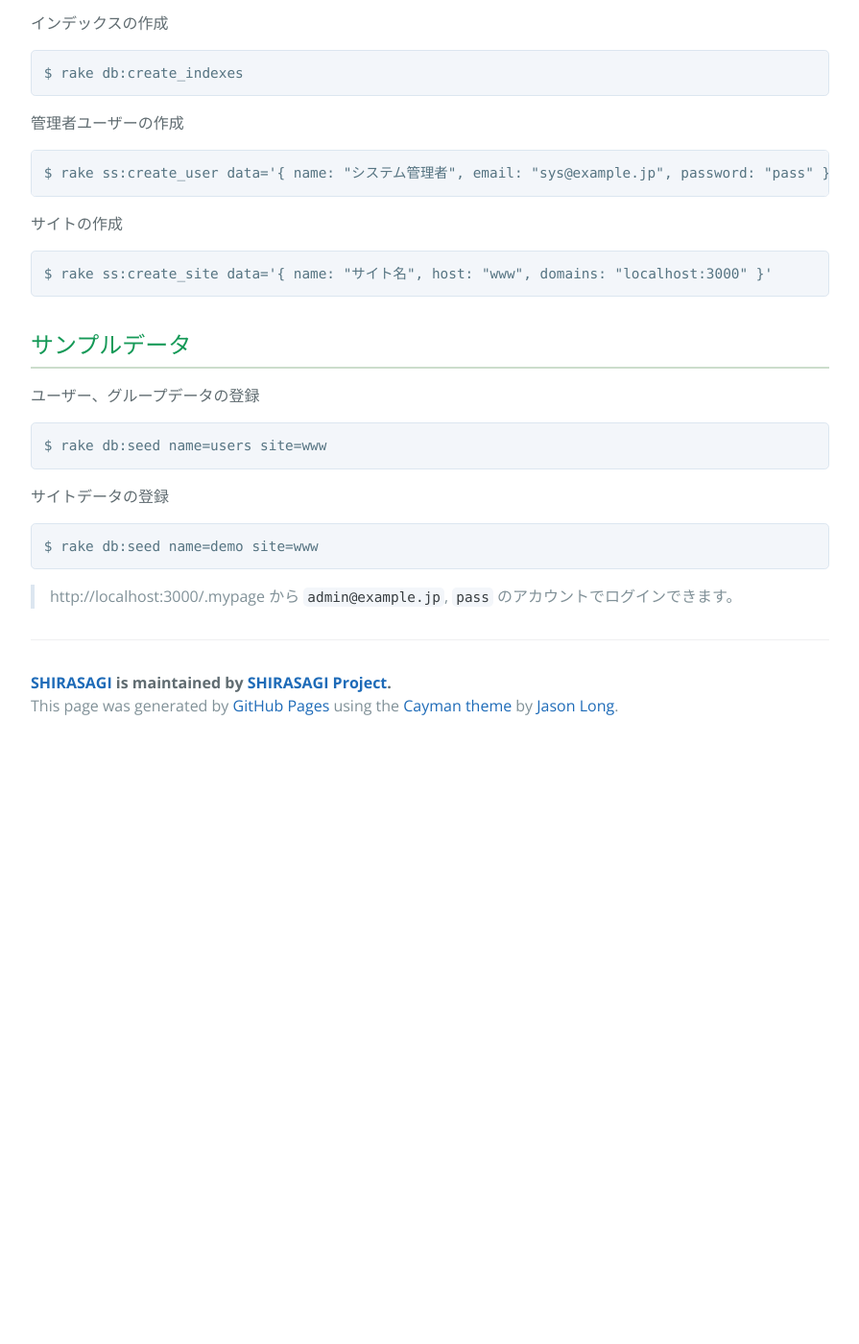
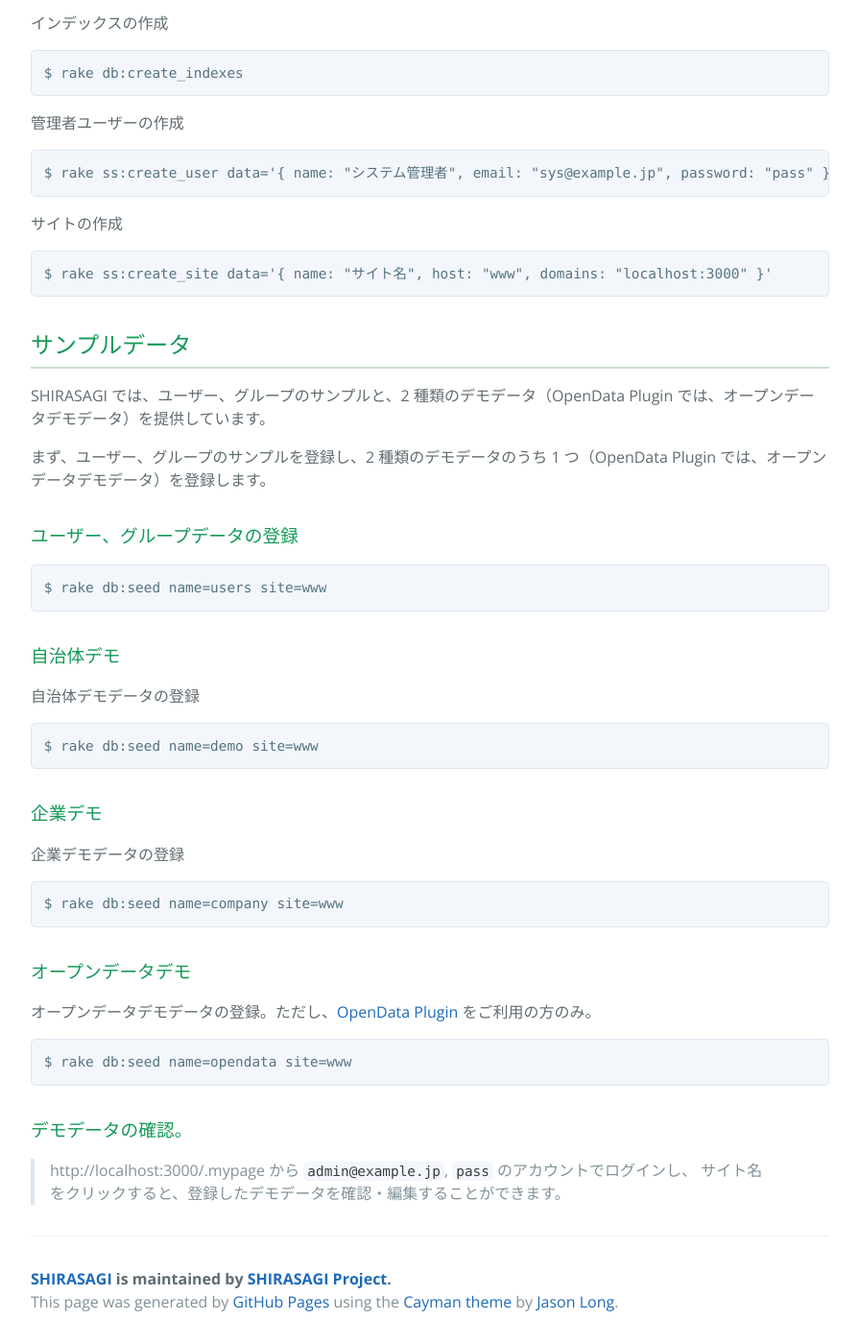
Before and after one commit to shirasagi/shirasagi.github.io, a Jekyll site: the page built from installation/manual.md, in a window 1280 px wide and 1400 px high, scrolled down 2882 px. Shown: the whole window at 96% size, without its empty margins (192-1087 px from the left). Built offline with Jekyll 4.4.1, drawn with Linux system fonts in a browser that asks for light colours; nearby versions of some CDN libraries; Markdown is read by kramdown in place of the engine named in the settings; before the commit the page ends 3661 px from its top, so only the background shows below that.

Commit message:
add how to register company demo data and opendata demo data add fuseki installation

````diff
--- a/installation/manual.md
+++ b/installation/manual.md
@@ -143,16 +143,41 @@
 
 ## サンプルデータ
 
-ユーザー、グループデータの登録
+SHIRASAGI では、ユーザー、グループのサンプルと、2 種類のデモデータ（OpenData Plugin では、オープンデータデモデータ）を提供しています。
+
+まず、ユーザー、グループのサンプルを登録し、2 種類のデモデータのうち 1 つ（OpenData Plugin では、オープンデータデモデータ）を登録します。
+
+### ユーザー、グループデータの登録
 
 ```
 $ rake db:seed name=users site=www
 ```
 
-サイトデータの登録
+### 自治体デモ
+
+自治体デモデータの登録
 
 ```
 $ rake db:seed name=demo site=www
 ```
 
-> http://localhost:3000/.mypage から `admin@example.jp`, `pass` のアカウントでログインできます。
+### 企業デモ
+
+企業デモデータの登録
+
+```
+$ rake db:seed name=company site=www
+```
+
+### オープンデータデモ
+
+オープンデータデモデータの登録。ただし、[OpenData Plugin](https://github.com/shirasagi/opendata) をご利用の方のみ。
+
+```
+$ rake db:seed name=opendata site=www
+```
+
+### デモデータの確認。
+
+> http://localhost:3000/.mypage から `admin@example.jp`, `pass` のアカウントでログインし、
+サイト名をクリックすると、登録したデモデータを確認・編集することができます。
````
Also changed, not shown: index.md (+1 -0 lines), installation/fuseki.md (added, +139 -0 lines), 1 other file.
